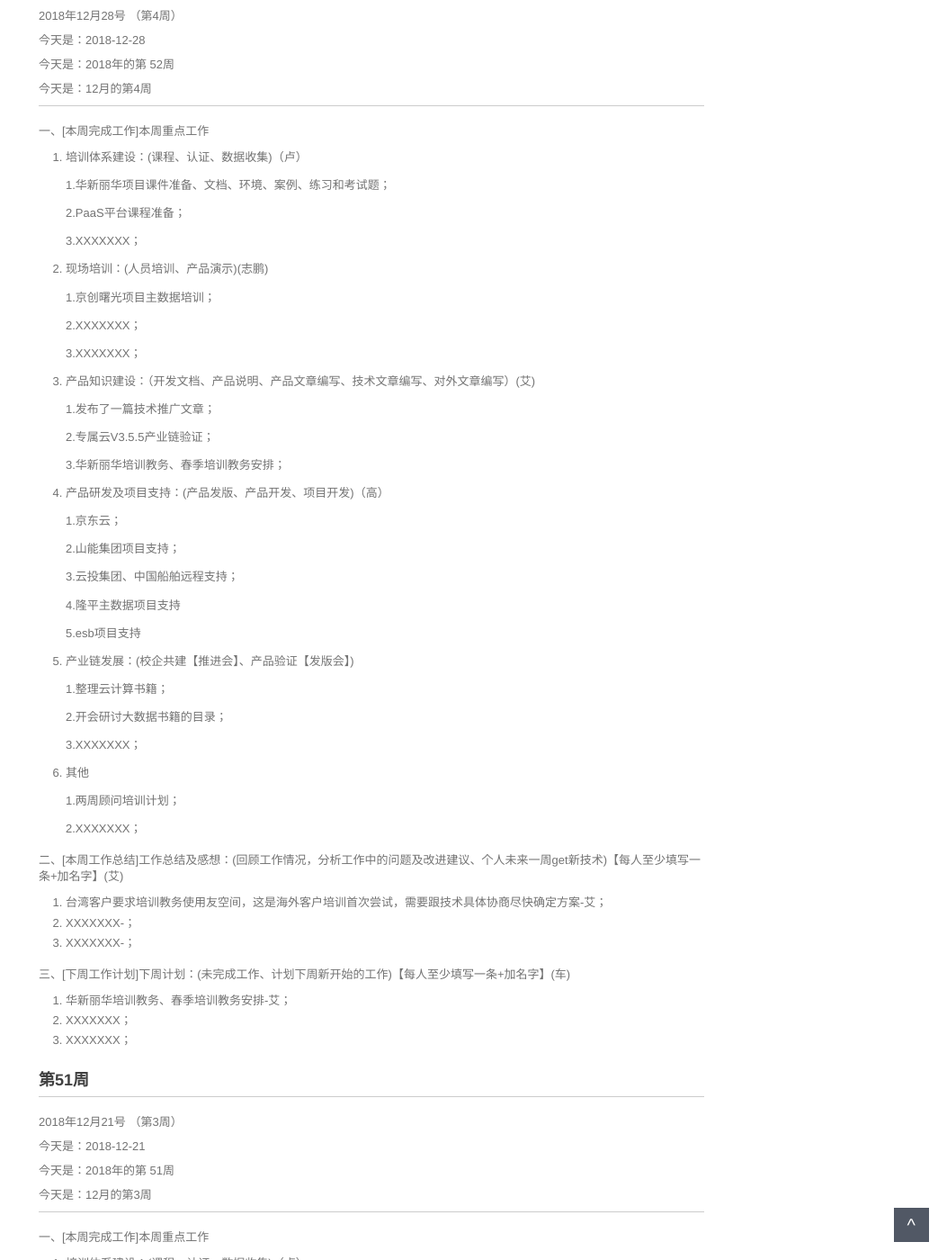
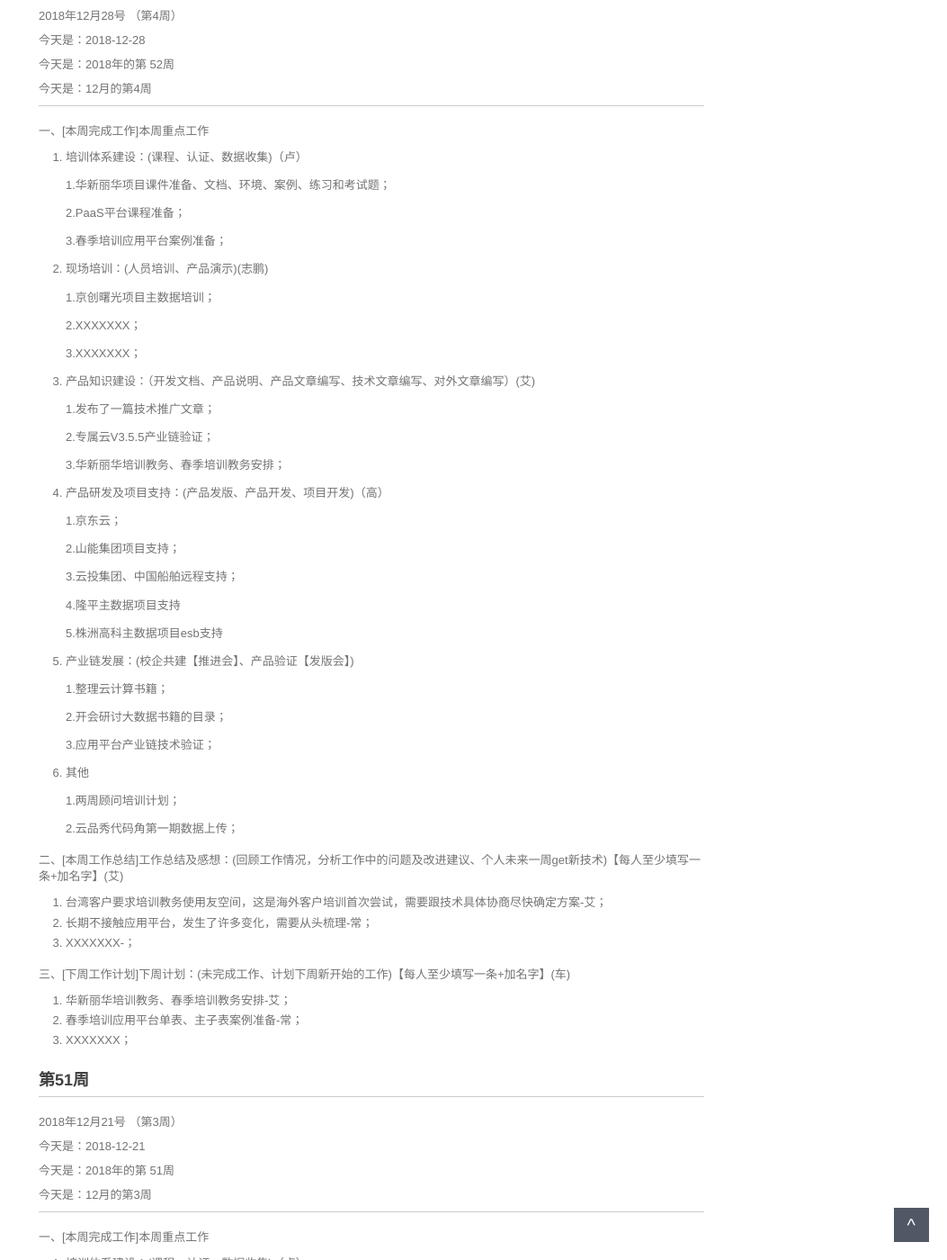
Before and after one commit to walllFlower/blog, a Jekyll site: the page built from _posts/2018-07-17-day_report_cxz.md, in a window 1280 px wide and 1400 px high, scrolled down 372 px. Shown: the whole window at 90% size, without its empty margins (227-1280 px from the left). Built offline with Jekyll 4.4.1, drawn with Linux system fonts in a browser that asks for light colours; comment, search, counter and statistics services are not loaded.

Commit message:
Update 2018-07-17-day_report_cxz.md

```diff
--- a/_posts/2018-07-17-day_report_cxz.md
+++ b/_posts/2018-07-17-day_report_cxz.md
@@ -30,16 +30,16 @@ categories: 技术运营工作周报
 
     2.PaaS平台课程准备；
 
+    3.春季培训应用平台案例准备；
+
+2. 现场培训：(人员培训、产品演示)(志鹏)
+
+    1.京创曙光项目主数据培训；
+
+    2.XXXXXXX；
+
     3.XXXXXXX；
 
-2. 现场培训：(人员培训、产品演示)(志鹏)
-
-    1.京创曙光项目主数据培训；
-
-    2.XXXXXXX；
-
-    3.XXXXXXX；
-
 3. 产品知识建设：（开发文档、产品说明、产品文章编写、技术文章编写、对外文章编写）(艾)
 
     1.发布了一篇技术推广文章；
@@ -58,7 +58,7 @@ categories: 技术运营工作周报
 
     4.隆平主数据项目支持
 
-    5.esb项目支持
+    5.株洲高科主数据项目esb支持
 
 5. 产业链发展：(校企共建【推进会】、产品验证【发版会】)
 
@@ -66,24 +66,24 @@ categories: 技术运营工作周报
 
     2.开会研讨大数据书籍的目录；
 
-    3.XXXXXXX；
+    3.应用平台产业链技术验证；
 
 6. 其他
 
     1.两周顾问培训计划；
 
-    2.XXXXXXX；
+    2.云品秀代码角第一期数据上传；
 
 二、[本周工作总结]工作总结及感想：(回顾工作情况，分析工作中的问题及改进建议、个人未来一周get新技术)【每人至少填写一条+加名字】(艾)
 
 1. 台湾客户要求培训教务使用友空间，这是海外客户培训首次尝试，需要跟技术具体协商尽快确定方案-艾；
-2. XXXXXXX-；
+2. 长期不接触应用平台，发生了许多变化，需要从头梳理-常；
 3. XXXXXXX-；
 
 三、[下周工作计划]下周计划：(未完成工作、计划下周新开始的工作)【每人至少填写一条+加名字】(车)
 
 1. 华新丽华培训教务、春季培训教务安排-艾；
-2. XXXXXXX；
+2. 春季培训应用平台单表、主子表案例准备-常；
 3. XXXXXXX；
 
 
```
